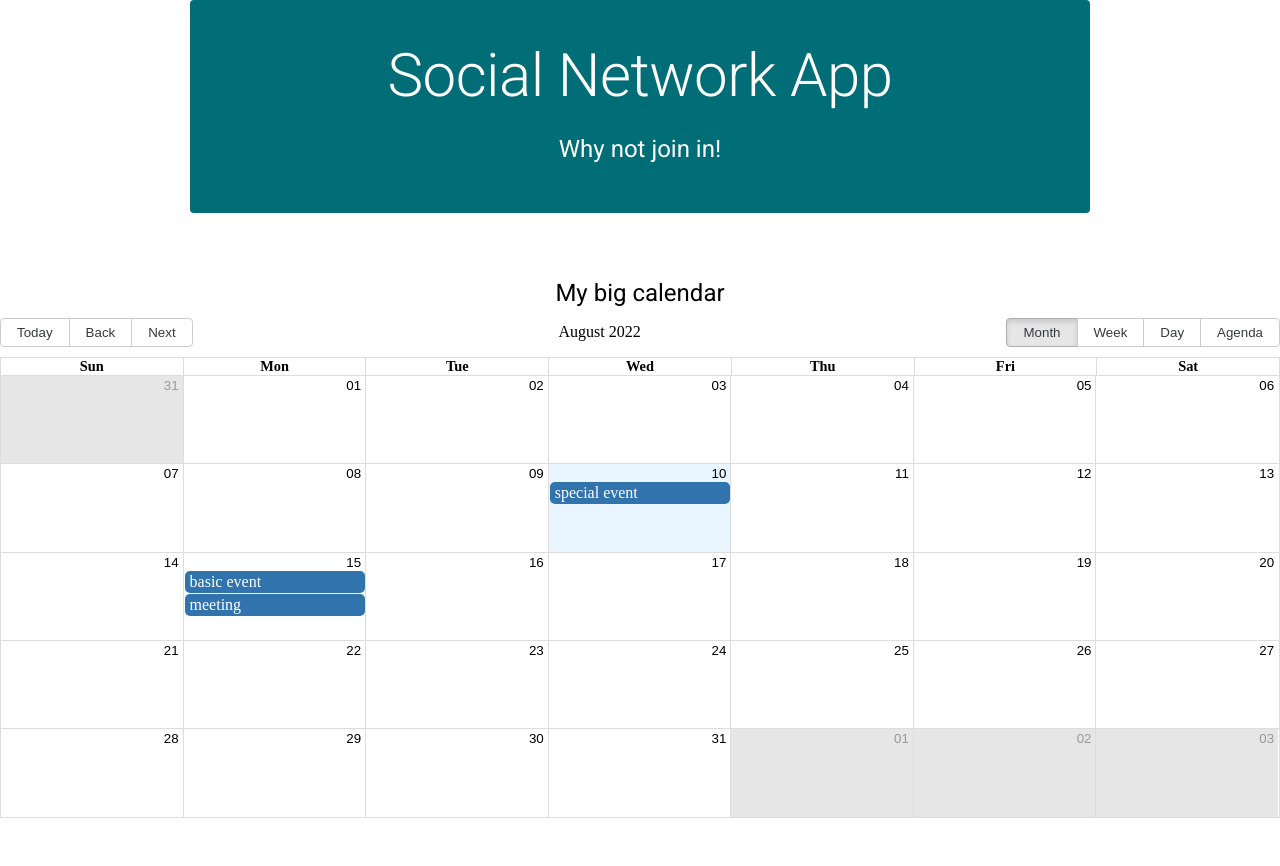
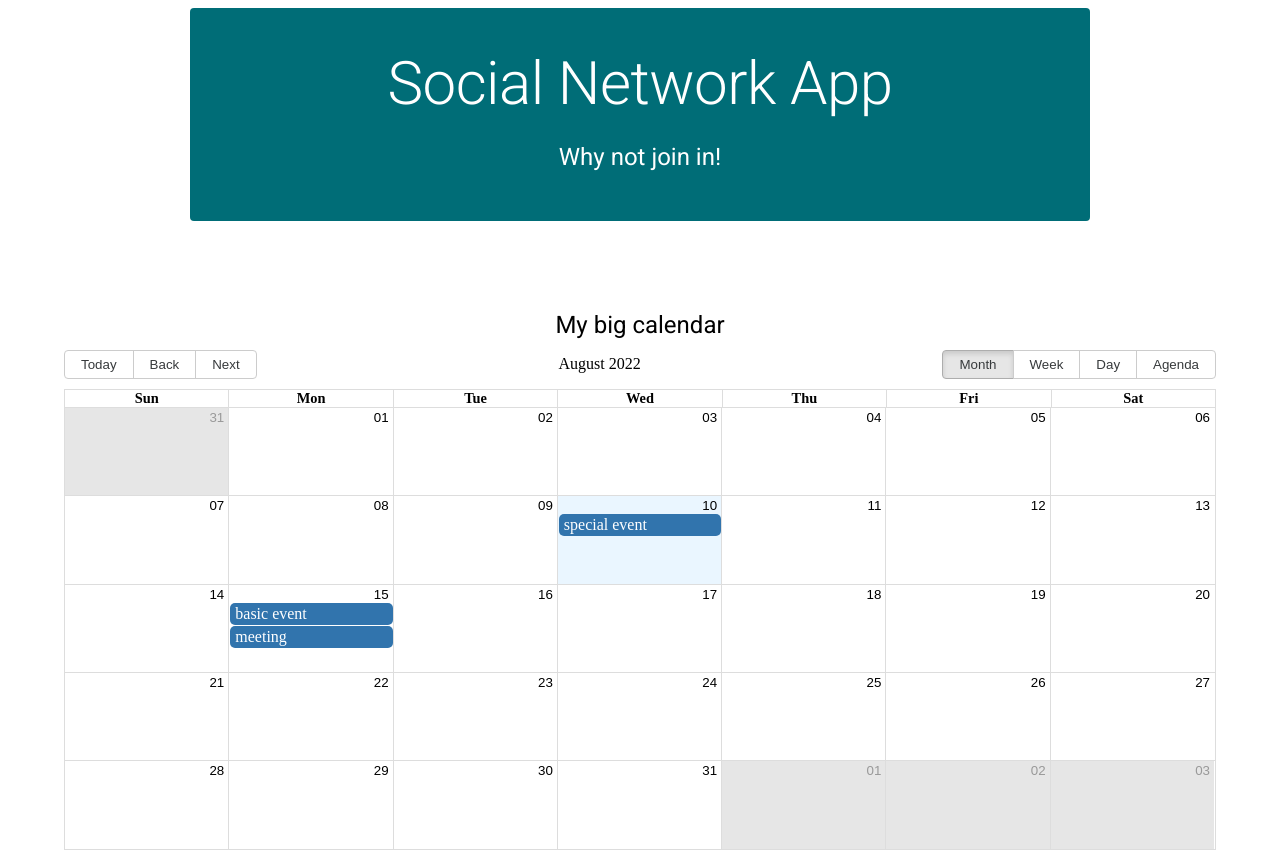
Before and after one commit to Am0031/react-big-calendar-practice, a React (Create React App) app: page / in a window 1280 px wide. Before the commit the page ends 818 px from the top, so only its background shows below. Built offline with nearby package versions, Linux system fonts and the light colour scheme.

Commit message:
added margins

```diff
--- a/src/App.js
+++ b/src/App.js
@@ -13,7 +13,7 @@ export const App = () => {
       spacing={8}
       sx={{
         backgroundColor: "#FFFFFF",
-        height: "100vh",
+        minHeight: "100vh",
       }}
     >
       <Box>
--- a/src/components/Banner/index.js
+++ b/src/components/Banner/index.js
@@ -7,6 +7,7 @@ export const Banner = ({ title, subTitle }) => {
       maxWidth="md"
       sx={{
         py: "40px",
+        my: 1,
         backgroundColor: "#006d77",
         color: "#ffffff",
         borderRadius: "4px",
--- a/src/components/Calendar/index.js
+++ b/src/components/Calendar/index.js
@@ -1,4 +1,5 @@
 import { Calendar, momentLocalizer } from "react-big-calendar";
+import Container from "@mui/material/Container";
 import Typography from "@mui/material/Typography";
 import moment from "moment";
 import "react-big-calendar/lib/css/react-big-calendar.css";
@@ -23,7 +24,13 @@ const myEventsList = [
 
 export const MyCalendar = ({ title }) => {
   return (
-    <div className="myCustomHeight">
+    <Container
+      className="myCustomHeight"
+      sx={{
+        px: "40px",
+        my: 2,
+      }}
+    >
       <Typography variant="h5" component="h2" gutterBottom align="center">
         {title}
       </Typography>
@@ -43,6 +50,6 @@ export const MyCalendar = ({ title }) => {
         selectable
         popup={true}
       />
-    </div>
+    </Container>
   );
 };
```
